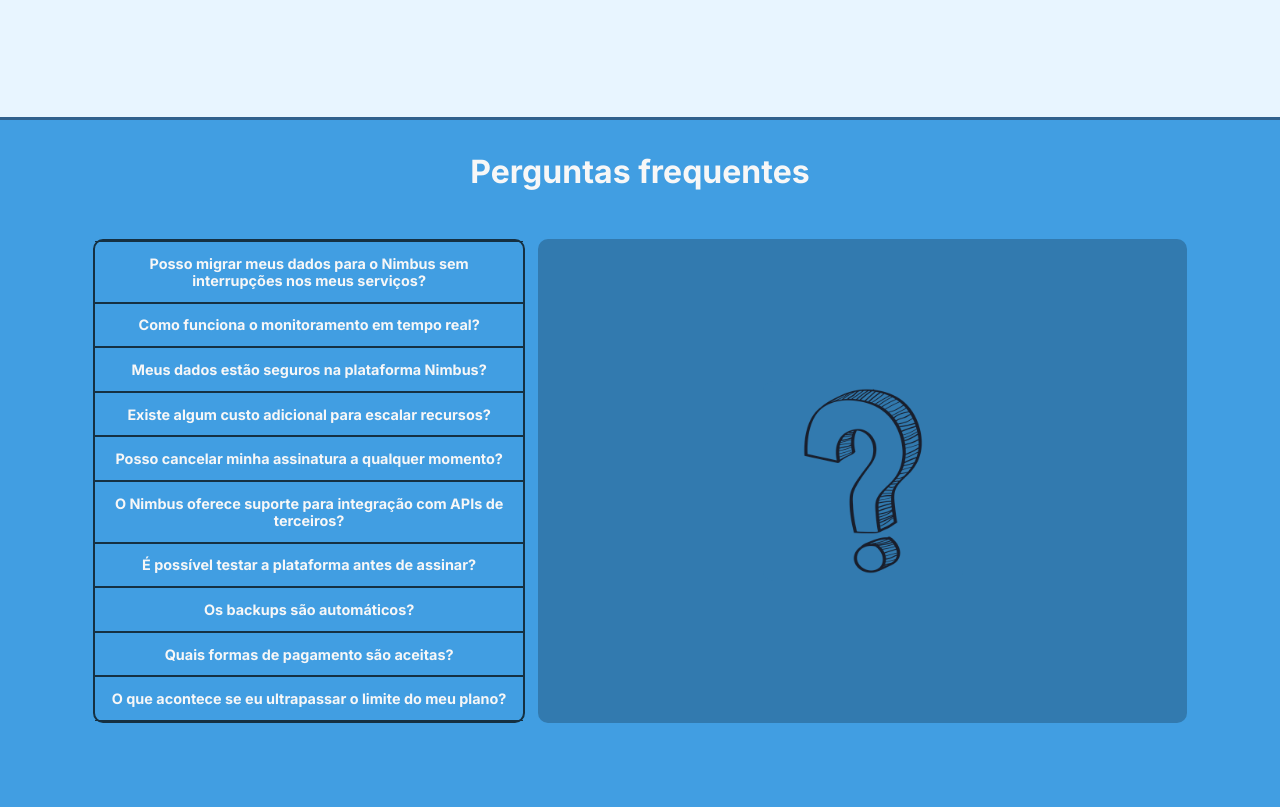
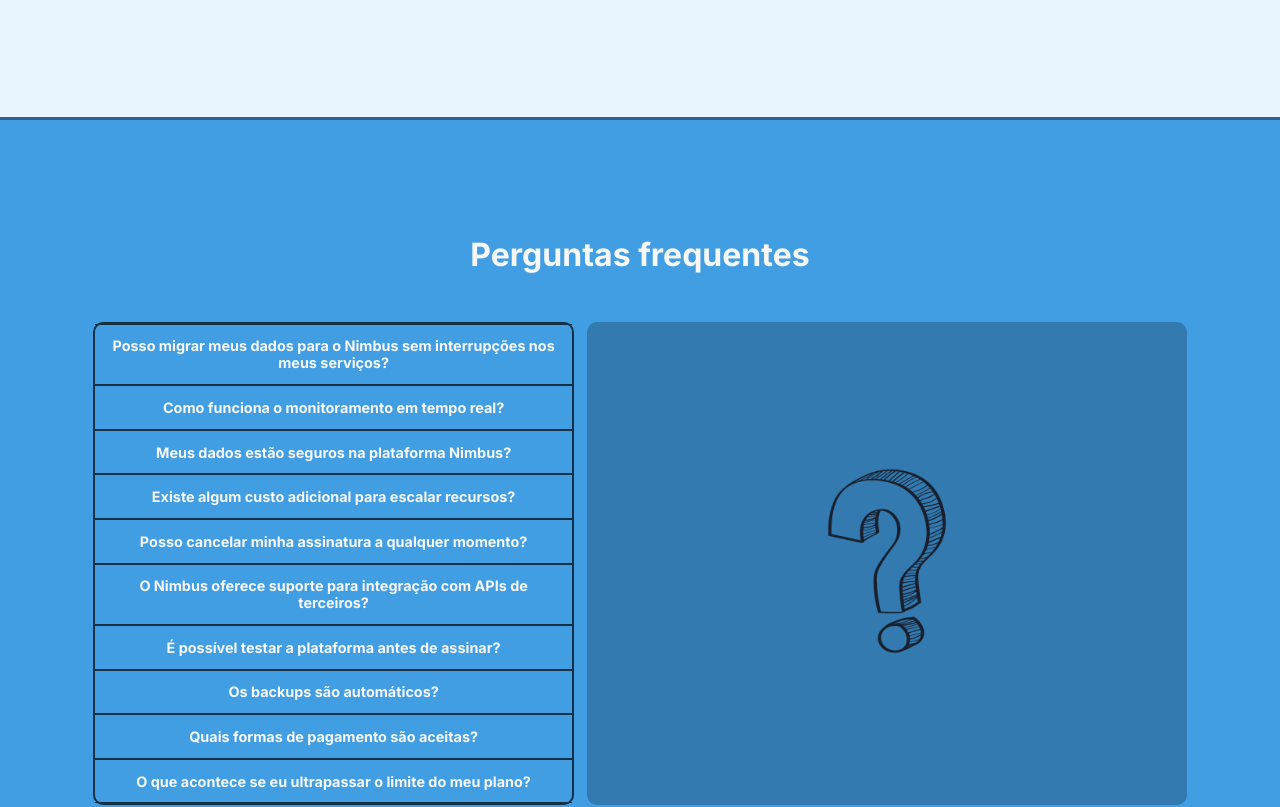
Before and after one commit to daniel-souza-ferreira/nimbus-landing-page, a React (Vite) app: page / in a window 1280 px wide. Shown: the part 3080-3887 px from the top of the page. Built offline with nearby package versions, Linux system fonts and the light colour scheme.

Commit message:
Alteração no css de faq melhorando as dimensões ao trocar as respostas

```diff
--- a/src/components/Faq/Faq.css
+++ b/src/components/Faq/Faq.css
@@ -5,6 +5,9 @@
     font-weight: bold;
     color: #f7f7f7;
     text-align: center;
+    display: flex;
+    justify-content: center;
+    align-items: center;
 }
 
 .faq-container h2 {
@@ -13,9 +16,7 @@
 
 .question-container {
     margin-top: 3rem;
-    display: grid;
-    grid-template-columns: 1fr 1.5fr;
-    grid-template-areas: "questions answer";
+    display: flex;
     gap: .8rem;
     max-width: 90%;
     margin-left: auto;
@@ -23,7 +24,7 @@
 }
 
 .questions {
-    grid-area: questions;
+    flex: 1;
     border: 2px solid #153042;
     border-radius: 10px;
 }
@@ -50,21 +51,37 @@
 }
 
 .answer {
-    grid-area: answer;
+    flex: 1;
     display: flex;
     justify-content: center;
     align-items: center;
-    font-size: 1.4rem;
+    font-size: 22px;
     background-color: #327aaf;
     border-radius: 10px;
+    min-width: 600px;
+    max-width: 1000px;
+    width: 100%;
+    text-align: center;
+    overflow: hidden;
+    position: relative;
+}
+
+.answer > div {
+    width: 1000px;
 }
 
 .answer img {
     height: 200px;
     width: 200px;
+    object-fit: contain;
 }
 
 .answer p {
-    text-align: center;
-    padding: .5rem;
+    padding: .4rem;
+    max-width: 100%;
+    overflow-wrap: break-word;
+    white-space: pre-wrap;
+    height: 100%;
+    overflow-y: auto;
+    box-sizing: border-box;
 }
--- a/src/components/Faq/Faq.jsx
+++ b/src/components/Faq/Faq.jsx
@@ -43,7 +43,6 @@ const Faq = () => {
               <div className="answer">
                 <AnimatePresence mode="wait">
                   <motion.div
-                    className="answer"
                     key={activeId}
                     initial="initial"
                     animate="animate"
```
